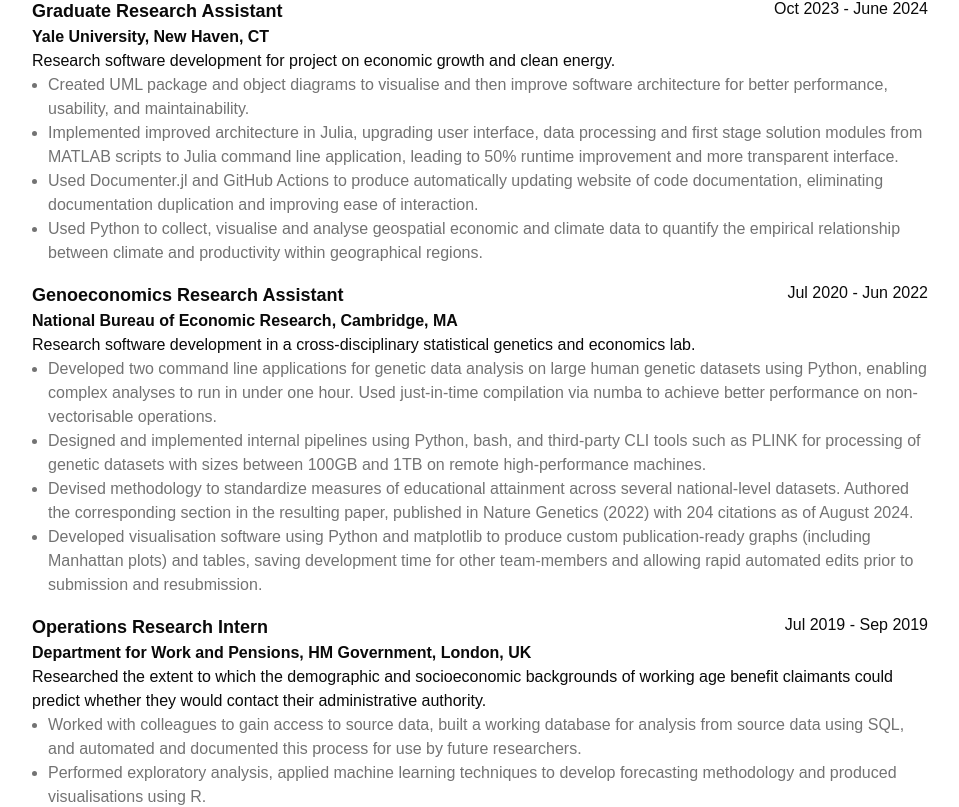
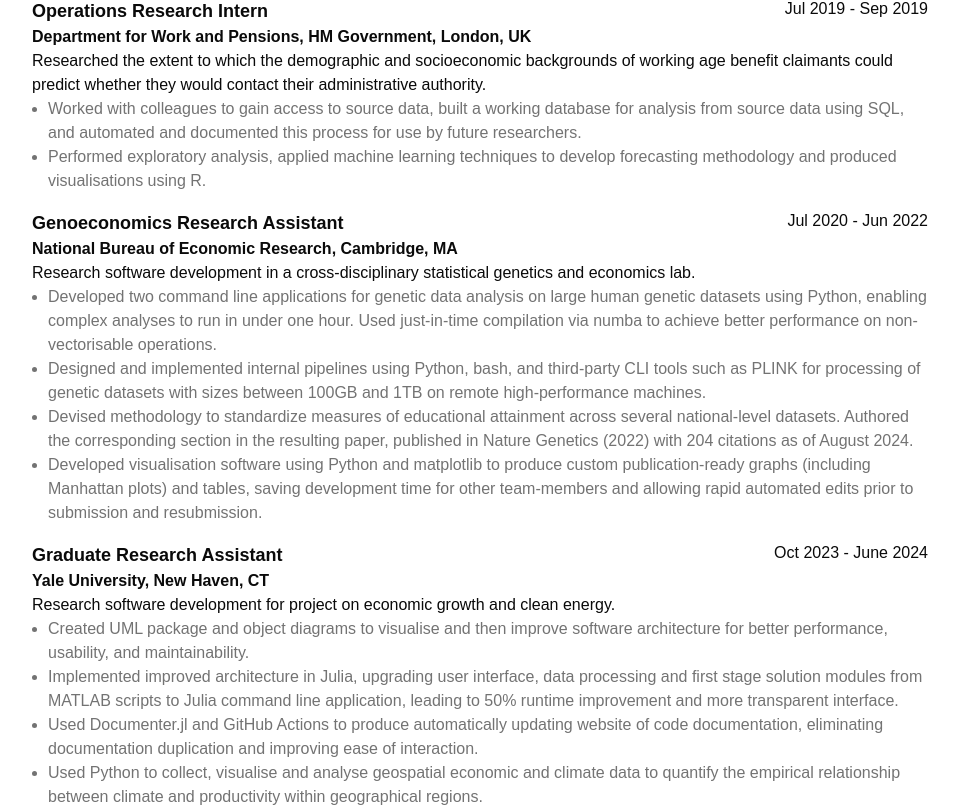
Before and after one commit to michaelbennett99/michaeldabennett.com, a Next.js app: page /cv in a window 1280 px wide. Shown: the part 800-1607 px from the top of the page, without its empty margins (160-1119 px from the left). Built offline with nearby package versions, Linux system fonts and the light colour scheme.

Commit message:
Add new experience entries and refactor CV components

```diff
--- /dev/null
+++ b/_cv/_experience/dwp_intern.json
@@ -0,0 +1,13 @@
+{
+  "title": "Operations Research Intern",
+  "employer": "Department for Work and Pensions, HM Government",
+  "location": "London, UK",
+  "start_date": "Jul 2019",
+  "end_date": "Sep 2019",
+  "description": "Researched the extent to which the demographic and socioeconomic backgrounds of working age benefit claimants could predict whether they would contact their administrative authority.",
+  "bullets": [
+    "Worked with colleagues to gain access to source data, built a working database for analysis from source data using SQL, and automated and documented this process for use by future researchers.",
+    "Performed exploratory analysis, applied machine learning techniques to develop forecasting methodology and produced visualisations using R."
+  ],
+  "experienceType": "professional"
+}
--- /dev/null
+++ b/_cv/_experience/eac_pm.json
@@ -0,0 +1,13 @@
+{
+  "title": "Project Manager & Treasurer",
+  "employer": "Effective Altruism Cambridge",
+  "location": "Cambridge, UK",
+  "start_date": "Mar 2019",
+  "end_date": "Feb 2020",
+  "description": "Student-run organisation at the University of Cambridge.",
+  "bullets": [
+    "Chaired leadership committee meetings and managed a team of 10 other volunteers to plan and run 40 events, achieving 20% increase in attendance compared to the previous year.",
+    "Authored grant applications leading to £5000 in funding."
+  ],
+  "experienceType": "leadership"
+}
--- /dev/null
+++ b/_cv/_experience/nber_ra.json
@@ -0,0 +1,15 @@
+{
+  "title": "Genoeconomics Research Assistant",
+  "employer": "National Bureau of Economic Research",
+  "location": "Cambridge, MA",
+  "start_date": "Jul 2020",
+  "end_date": "Jun 2022",
+  "description": "Research software development in a cross-disciplinary statistical genetics and economics lab.",
+  "bullets": [
+    "Developed two command line applications for genetic data analysis on large human genetic datasets using Python, enabling complex analyses to run in under one hour. Used just-in-time compilation via numba to achieve better performance on non-vectorisable operations.",
+    "Designed and implemented internal pipelines using Python, bash, and third-party CLI tools such as PLINK for processing of genetic datasets with sizes between 100GB and 1TB on remote high-performance machines.",
+    "Devised methodology to standardize measures of educational attainment across several national-level datasets. Authored the corresponding section in the resulting paper, published in Nature Genetics (2022) with 204 citations as of August 2024.",
+    "Developed visualisation software using Python and matplotlib to produce custom publication-ready graphs (including Manhattan plots) and tables, saving development time for other team-members and allowing rapid automated edits prior to submission and resubmission."
+  ],
+  "experienceType": "professional"
+}
--- /dev/null
+++ b/_cv/_experience/yale_ra.json
@@ -0,0 +1,15 @@
+{
+  "title": "Graduate Research Assistant",
+  "employer": "Yale University",
+  "location": "New Haven, CT",
+  "start_date": "Oct 2023",
+  "end_date": "June 2024",
+  "description": "Research software development for project on economic growth and clean energy.",
+  "bullets": [
+    "Created UML package and object diagrams to visualise and then improve software architecture for better performance, usability, and maintainability.",
+    "Implemented improved architecture in Julia, upgrading user interface, data processing and first stage solution modules from MATLAB scripts to Julia command line application, leading to 50% runtime improvement and more transparent interface.",
+    "Used Documenter.jl and GitHub Actions to produce automatically updating website of code documentation, eliminating documentation duplication and improving ease of interaction.",
+    "Used Python to collect, visualise and analyse geospatial economic and climate data to quantify the empirical relationship between climate and productivity within geographical regions."
+  ],
+  "experienceType": "professional"
+}
--- /dev/null
+++ b/src/app/cv/_components/experience.tsx
@@ -0,0 +1,23 @@
+import { getAllExperience } from "@/lib/api";
+import ExperienceCard from "./experience_card";
+
+export default function Experience() {
+  const experiences = getAllExperience();
+  const professionalExperience = experiences.filter(
+    (exp) => exp.experienceType === "professional"
+  );
+  const leadershipExperience = experiences.filter(
+    (exp) => exp.experienceType === "leadership"
+  );
+
+  return (
+    <>
+      {professionalExperience.map((experience) => (
+        <ExperienceCard
+          key={experience.title.toLowerCase().replace(/\s+/g, '_')}
+          {...experience}
+        />
+      ))}
+    </>
+  );
+}
--- /dev/null
+++ b/src/app/cv/_components/leadership.tsx
@@ -0,0 +1,20 @@
+import { getAllExperience } from "@/lib/api";
+import ExperienceCard from "./experience_card";
+
+export default function Leadership() {
+  const experiences = getAllExperience();
+  const leadershipExperience = experiences.filter(
+    (exp) => exp.experienceType === "leadership"
+  );
+
+  return (
+    <>
+      {leadershipExperience.map((experience) => (
+        <ExperienceCard
+          key={experience.title.toLowerCase().replace(/\s+/g, '_')}
+          {...experience}
+        />
+      ))}
+    </>
+  );
+}
--- a/src/app/cv/page.tsx
+++ b/src/app/cv/page.tsx
@@ -9,6 +9,8 @@
 import DownloadCV from "@/components/download_cv";
 import Projects from "./_components/projects";
 import Education from "./_components/education";
+import Experience from "./_components/experience";
+import Leadership from "./_components/leadership";
 
 export default function CV() {
   return (
@@ -23,60 +25,10 @@
             <Education />
           </Section>
           <Section title="Professional Experience">
-            <ExperienceCard
-              title="Graduate Research Assistant"
-              employer="Yale University"
-              location="New Haven, CT"
-              start_date="Oct 2023"
-              end_date="June 2024"
-              description="Research software development for project on economic growth and clean energy."
-              bullets={[
-                "Created UML package and object diagrams to visualise and then improve software architecture for better performance, usability, and maintainability.",
-                "Implemented improved architecture in Julia, upgrading user interface, data processing and first stage solution modules from MATLAB scripts to Julia command line application, leading to 50% runtime improvement and more transparent interface.",
-                "Used Documenter.jl and GitHub Actions to produce automatically updating website of code documentation, eliminating documentation duplication and improving ease of interaction.",
-                "Used Python to collect, visualise and analyse geospatial economic and climate data to quantify the empirical relationship between climate and productivity within geographical regions.",
-              ]}
-            />
-            <ExperienceCard
-              title="Genoeconomics Research Assistant"
-              employer="National Bureau of Economic Research"
-              location="Cambridge, MA"
-              start_date="Jul 2020"
-              end_date="Jun 2022"
-              description="Research software development in a cross-disciplinary statistical genetics and economics lab."
-              bullets={[
-                "Developed two command line applications for genetic data analysis on large human genetic datasets using Python, enabling complex analyses to run in under one hour. Used just-in-time compilation via numba to achieve better performance on non-vectorisable operations.",
-                "Designed and implemented internal pipelines using Python, bash, and third-party CLI tools such as PLINK for processing of genetic datasets with sizes between 100GB and 1TB on remote high-performance machines.",
-                "Devised methodology to standardize measures of educational attainment across several national-level datasets. Authored the corresponding section in the resulting paper, published in Nature Genetics (2022) with 204 citations as of August 2024.",
-                "Developed visualisation software using Python and matplotlib to produce custom publication-ready graphs (including Manhattan plots) and tables, saving development time for other team-members and allowing rapid automated edits prior to submission and resubmission.",
-              ]}
-            />
-            <ExperienceCard
-              title="Operations Research Intern"
-              employer="Department for Work and Pensions, HM Government"
-              location="London, UK"
-              start_date="Jul 2019"
-              end_date="Sep 2019"
-              description="Researched the extent to which the demographic and socioeconomic backgrounds of working age benefit claimants could predict whether they would contact their administrative authority."
-              bullets={[
-                "Worked with colleagues to gain access to source data, built a working database for analysis from source data using SQL, and automated and documented this process for use by future researchers.",
-                "Performed exploratory analysis, applied machine learning techniques to develop forecasting methodology and produced visualisations using R."
-              ]}
-            />
+            <Experience />
           </Section>
           <Section title="Leadership Experience">
-            <ExperienceCard
-              title="Project Manager & Treasurer"
-              employer="Effective Altruism Cambridge"
-              location="Cambridge, UK"
-              start_date="Mar 2019"
-              end_date="Feb 2020"
-              description="Student-run organisation at the University of Cambridge."
-              bullets={[
-                "Chaired leadership committee meetings and managed a team of 10 other volunteers to plan and run 40 events, achieving 20% increase in attendance compared to the previous year.",
-                "Authored grant applications leading to £5000 in funding.",
-              ]}
-            />
+            <Leadership />
           </Section>
           <Section title="Publications">
             <PublicationCard
--- /dev/null
+++ b/src/interfaces/experience.ts
@@ -0,0 +1,10 @@
+export interface Experience {
+  title: string;
+  employer: string;
+  location: string;
+  start_date: string;
+  end_date: string;
+  description: string;
+  bullets: string[];
+  experienceType: "professional" | "leadership";
+}
--- a/src/lib/api.ts
+++ b/src/lib/api.ts
@@ -1,6 +1,7 @@
 import type { Post } from "@/interfaces/post";
 import type { Project } from "@/interfaces/project";
 import type { Education } from "@/interfaces/education";
+import type { Experience } from "@/interfaces/experience";
 import fs from "fs";
 import matter from "gray-matter";
 import { join } from "path";
@@ -70,3 +71,23 @@
   const education = slugs.map((slug) => getEducationBySlug(slug));
   return education;
 }
+
+const experienceDirectory = join(process.cwd(), "_cv/_experience");
+
+export function getExperienceSlugs() {
+  return fs.readdirSync(experienceDirectory);
+}
+
+export function getExperienceBySlug(slug: string) {
+  const realSlug = slug.replace(/\.json$/, "");
+  const fullPath = join(experienceDirectory, `${realSlug}.json`);
+  const fileContents = fs.readFileSync(fullPath, "utf8");
+  const obj = JSON.parse(fileContents);
+  return obj as Experience;
+}
+
+export function getAllExperience(): Experience[] {
+  const slugs = getExperienceSlugs();
+  const experience = slugs.map((slug) => getExperienceBySlug(slug));
+  return experience;
+}
```
